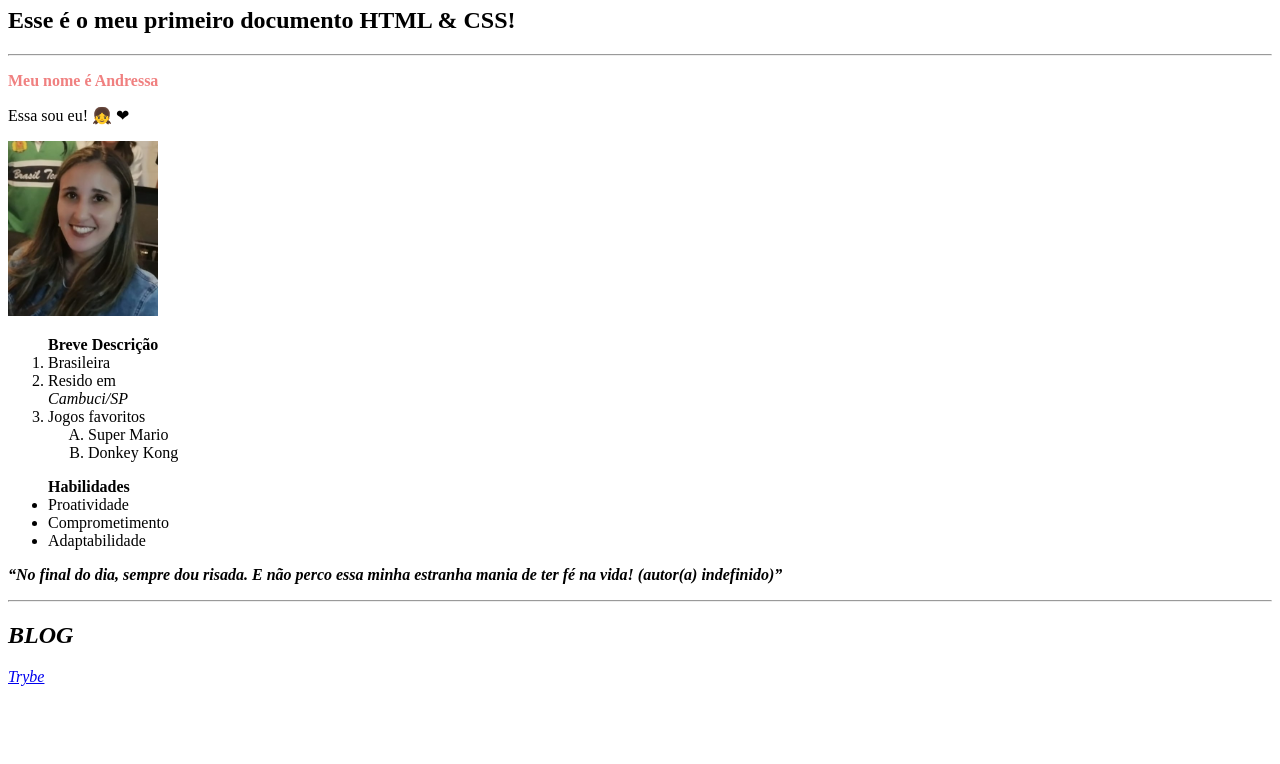
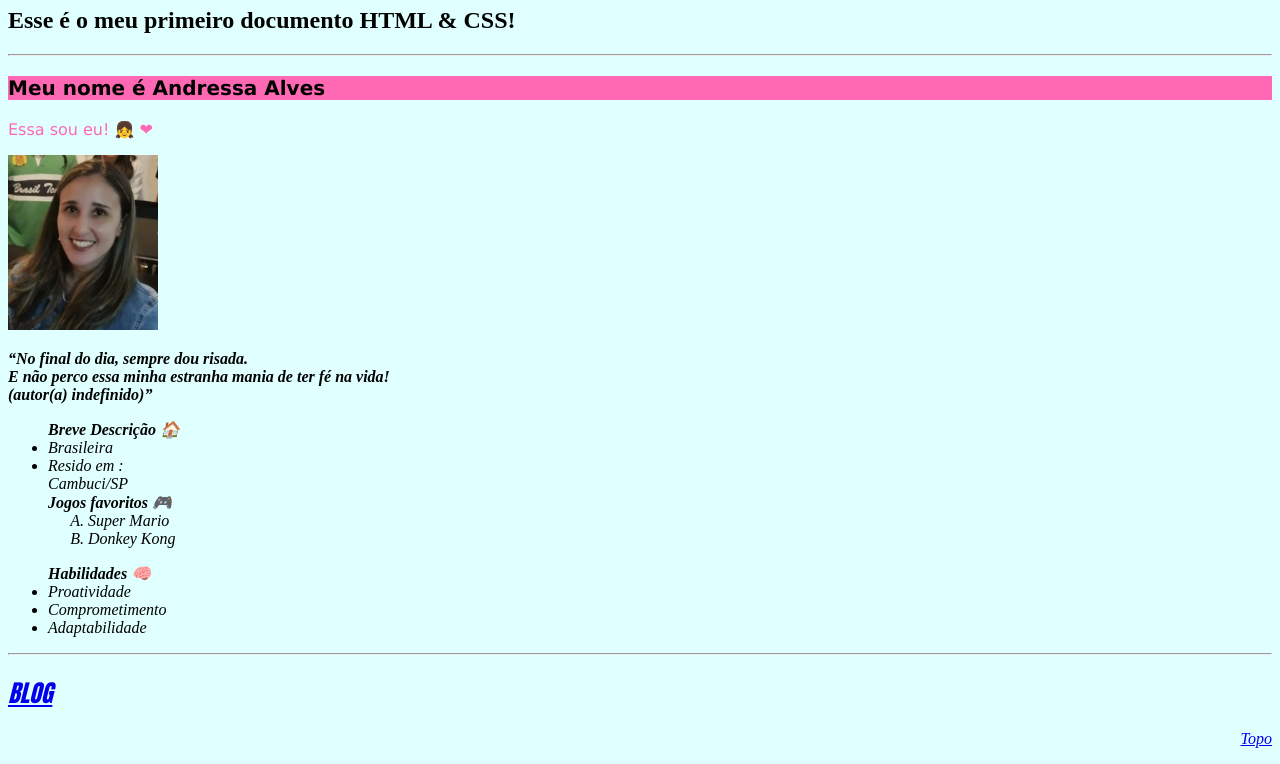
Before and after one commit to Andressa-Alves/a_A.github.io, a plain HTML site: page index.html in a window 1280 px wide. Shown: the part 73-837 px from the top of the page. Before the commit the page ends 800 px from the top, so only its background shows below. Drawn offline with Linux system fonts and the light colour scheme.

Commit message:
realizada alteracoes em texto

```diff
--- a/index.html
+++ b/index.html
@@ -9,41 +9,65 @@
     <link rel="shortcut icon" href="Thesquid.ink-Free-Flat-Sample-Space-rocket.ico" type="image/x-icon"> <!--inserindo icon favicon-->
 
     <title>Novo Repositório</title>
+    <style>
+        .color {
+        background-color: #ff69b4;
+        font-family: Verdana, Geneva, Tahoma, sans-serif;
+        font-size: 20px;
+        }
+        .ident {
+            color: hotpink;
+            font-family: Verdana, Geneva, Tahoma, sans-serif;
+            font: size 15px;
+        }
+        body {
+            background-color: lightcyan;
+        }
+        .blog {
+            color: darkgreen;
+            font-family: Impact, Haettenschweiler, 'Arial Narrow Bold', sans-serif;
+        }
+        .topo {
+            text-align:right;
+            color: deepskyblue;
+         }
+
+    </style>
 </head>
 <body>
-    <style>
-        .color{
-            color: lightcoral;
-        }
-    </style>
  <h1>Olá Mundo!</h1>
  <h2>Esse é o meu primeiro documento HTML & CSS!</h2>
  <hr> <!-- linha horizontal / comentário-->
-   <p class="color 1"> <strong>Meu nome é Andressa</strong>  </p>
-    <p>Essa sou eu! &#x1F467; &#x2764;</p> <!--inserindo emoji &#x(codemoji);-->
-    <img src="foto.jpg" alt="Foto Andressa" width="150px">
-    <ol>
-        <strong> Breve Descrição </strong>
+ <p class="color"> <strong>Meu nome é Andressa Alves</strong>  </p>
+ <p class="ident">Essa sou eu! &#x1F467; &#x2764;</p> <!--inserindo emoji &#x(codemoji);-->
+ <picture>
+    <img src="foto.jpg" alt="Foto Andressa" width="150px" id="topo">
+    </picture>
+ <p> <strong><i> <q>No final do dia, sempre dou risada. <br> E não perco essa minha estranha mania de ter fé na vida! <br> (autor(a) indefinido)</q> </strong> <i> </p> <!--utilizado citação "q"-->
+ <ul>
+ <strong> Breve Descrição &#x1F3E0;  </strong>
+
     <li>Brasileira</li>
-       <li> <article> Resido em <address> Cambuci/SP</address> </article> </li>
-       <li> Jogos favoritos </li>
+    <li> <article> Resido em :<address> Cambuci/SP</address> </article> </li>
+    <strong> Jogos favoritos </strong> &#x1F3AE;
     <ol type="A"> <!--ol lista ordenada "type" com letras-->
     <li> Super Mario </li>
     <li> Donkey Kong </li>
  </ol>
-    </ol>
-
+ </ul>
  <ul>
-        <strong>Habilidades</strong>
+ <strong>Habilidades &#x1F9E0;</strong>
     <li>Proatividade</li>
     <li>Comprometimento</li>
     <li>Adaptabilidade</li>
  </ul>
+ <hr>
+ <h2 class="blog">
+ <a href="http://blog.betrybe.com" target="_blank" rel="blog Trybe" >BLOG </h2></a>
 
-    <p> <strong><i> <q>No final do dia, sempre dou risada. E não perco essa minha estranha mania de ter fé na vida! (autor(a) indefinido)</q> </strong> <i> </p> <!--utilizado citação "q"-->
-<hr>
-    <h2>BLOG</h2>
-    <p> <a href="http://blog.betrybe.com" target="_blank" rel="external">Trybe</a></p>
+<p class="topo"> <a href="#topo">
+    Topo</p></a>
+
 
 
 </body>
```
Also changed, not shown: main_logo.png (added). Lines whose indentation alone changed are shown as unchanged.
